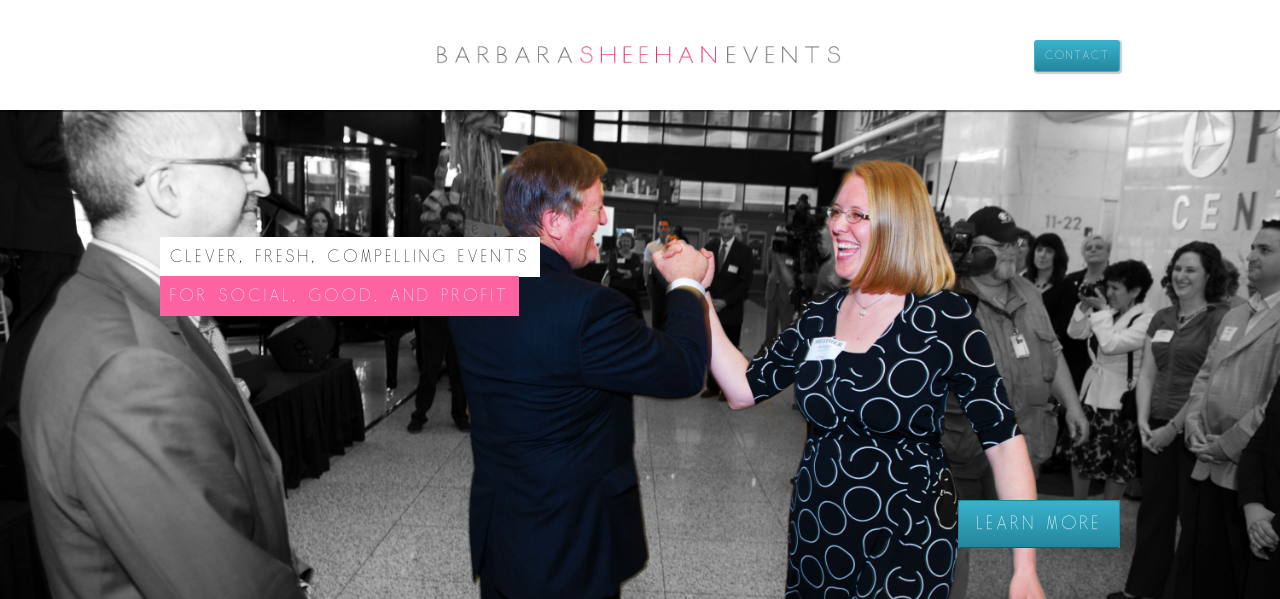
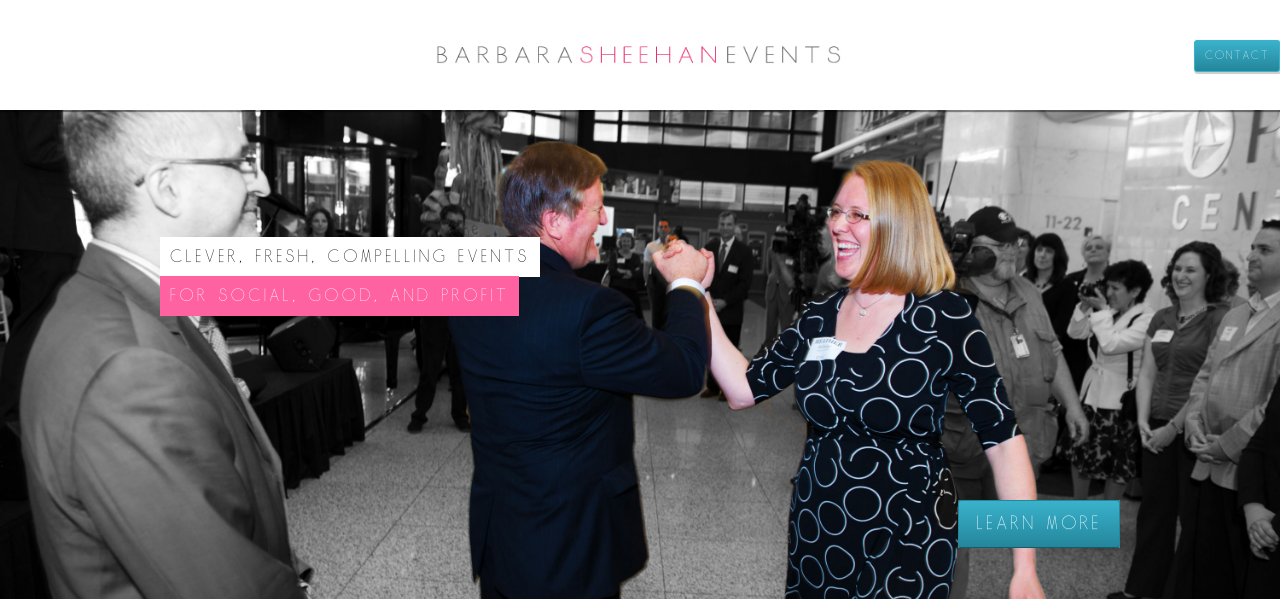
Before and after one commit to brandonpweiss/Barbara-Sheehan-Events, a PHP site: page / in a window 1280 px wide. Shown: the top 599 px of the page. Run offline with PHP 8.4, Linux system fonts and the light colour scheme.

Commit message:
shit
shit

```diff
--- a/style.css
+++ b/style.css
@@ -188,7 +188,7 @@ nav a:hover{
 }
 
 header .content{
-	width: 960px;
+	width: 1280px;
 }
 #banner{
 	background: url(images/6.jpg) center center no-repeat;
```
